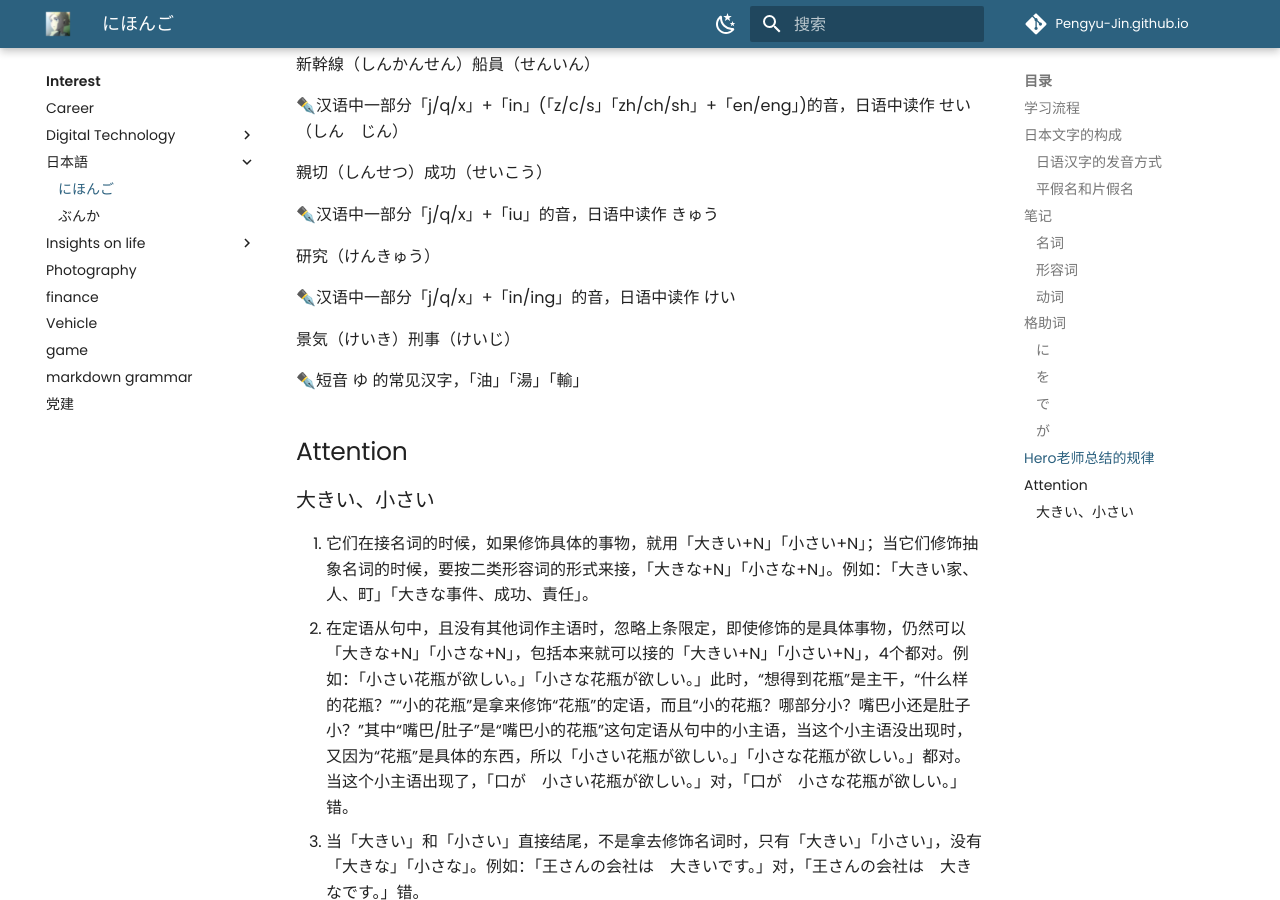
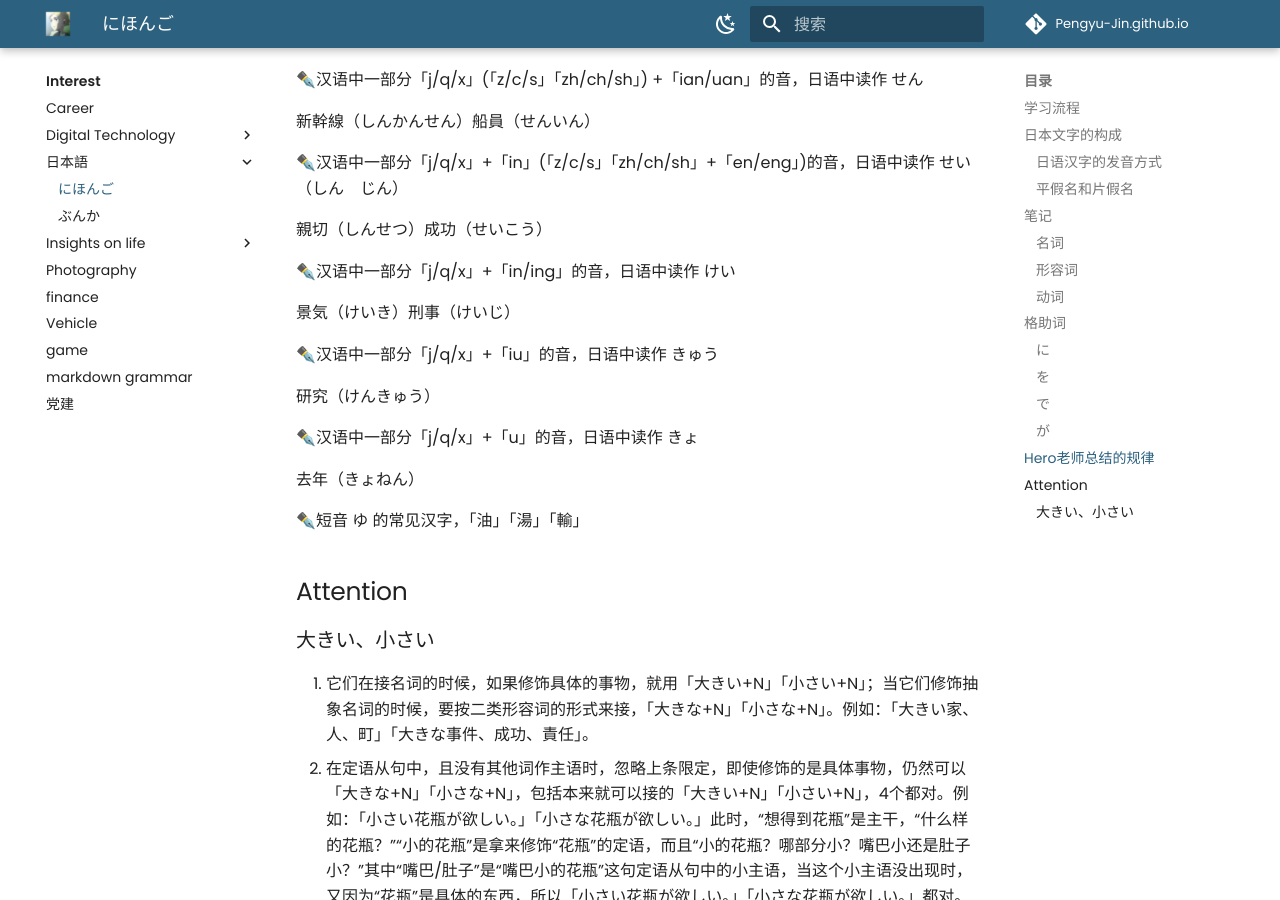
Before and after one commit to Pengyu-Jin/Pengyu-Jin.github.io, an MkDocs documentation site: the page built from docs/interest/JP-learn/50yin.md, in a window 1280 px wide and 900 px high, scrolled down 8263 px. Built offline with MkDocs 1.6.1 and Material for MkDocs 9.7.7, drawn with Linux system fonts in a browser that asks for light colours; comment, search, counter and statistics services are not loaded; some of the changed text lies outside the part shown.

Commit message:
update hero

```diff
--- a/docs/interest/JP-learn/50yin.md
+++ b/docs/interest/JP-learn/50yin.md
@@ -98,7 +100,7 @@
 
 | 动词分类 | 规则 |
 | :---: | :---: |
-| 1类动词<br>（五段动词） | 不以 る 结尾 <br> あ/う/お 段 + る <br> 看二是一 入る　走る　帰る　知る　要る　切る　蹴る　減る|
+| 1类动词<br>（五段动词） | 不以 る 结尾 <br> あ/う/お 段 + る <br> <ruby>入<rt>はい</rt></ruby>る　<ruby>走<rt>はし</rt></ruby>る　帰る　知る　<ruby>要<rt>い</rt></ruby>る　<ruby>切<rt>き</rt></ruby>る　<ruby>蹴<rt>け</rt></ruby>る　<ruby>減<rt>へ</rt></ruby>る    <br> <ruby>入<rt>い</rt></ruby>る　<ruby>焦<rt>あせ</rt></ruby>る　<ruby>返<rt>かえ</rt></ruby>る　<ruby>限<rt>かぎ</rt></ruby>る　<ruby>茂<rt>しげ</rt></ruby>る　<ruby>喋<rt>しゃべ</rt></ruby>る　<ruby>滑<rt>すべ</rt></ruby>る　<ruby>散<rt>ち</rt></ruby>る|
 | 2类动词<br>（上一段动词&下一段动词） | い 段 + る <br> え 段 + る |
 | 3类动词<br>（カ变动词&サ变动词） | 来る <br> ～する |
 
@@ -307,14 +309,17 @@
 
 親切（しんせつ）成功（せいこう）
 
+✒️汉语中一部分「j/q/x」+「in/ing」的音，日语中读作 けい
+
+景気（けいき）刑事（けいじ）
+
 ✒️汉语中一部分「j/q/x」+「iu」的音，日语中读作 きゅう
 
 研究（けんきゅう）
 
-✒️汉语中一部分「j/q/x」+「in/ing」的音，日语中读作 けい
+✒️汉语中一部分「j/q/x」+「u」的音，日语中读作 きょ
 
-景気（けいき）刑事（けいじ）
-
+去年（きょねん）
 
 ✒️短音 ゆ 的常见汉字，「油」「湯」「輸」
 
```
Also changed, not shown: other parts of docs/interest/JP-learn/50yin.md (+2 -0 lines).
